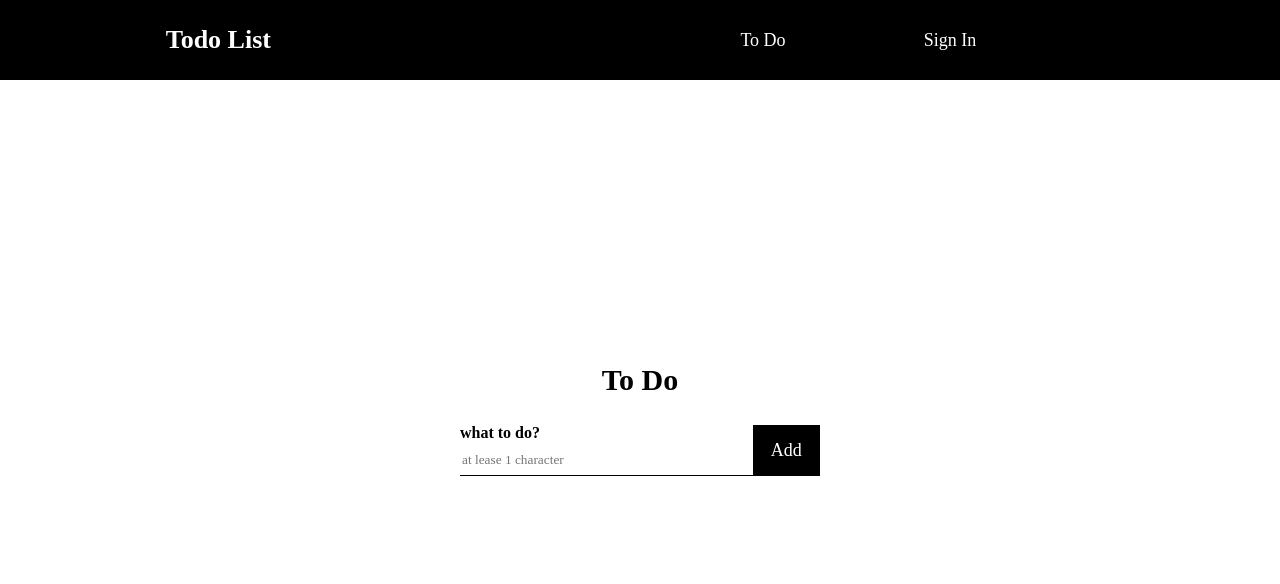
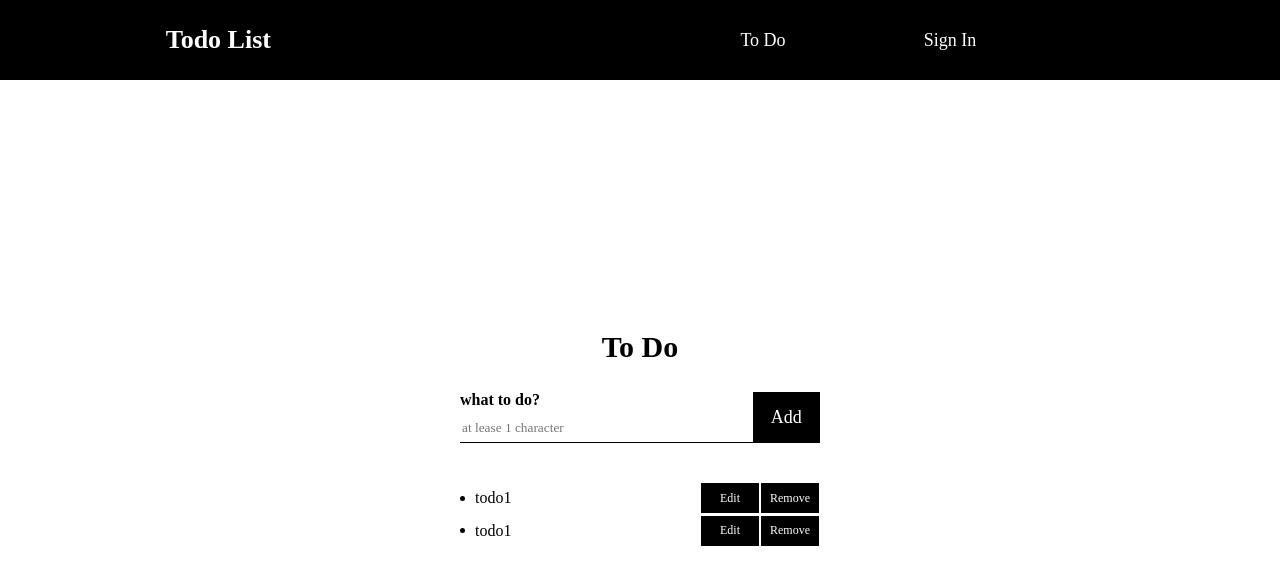
Before and after one commit to rlawlsyoung/wanted-pre-onboarding-frontend, a React (Create React App) app: page /todo in a window 1280 px wide. Shown: the top 584 px of the page. Built offline with nearby package versions, Linux system fonts and the light colour scheme; no server answers; a web font is replaced by a local one.

Commit message:
[Add] TodoBox 컴포넌트 디자인 구현

```diff
--- /dev/null
+++ b/src/components/TodoBox.tsx
@@ -0,0 +1,56 @@
+import styled from 'styled-components';
+
+interface TodoBoxProps {
+  text: string;
+}
+
+const TodoBox: React.FC<TodoBoxProps> = ({ text }) => {
+  return (
+    <StyledTodoBox>
+      <Wrapper>
+        <Dot /> <Text>{text}</Text>
+      </Wrapper>
+      <Wrapper>
+        <Btn>Edit</Btn>
+        <Btn>Remove</Btn>
+      </Wrapper>
+    </StyledTodoBox>
+  );
+};
+
+const StyledTodoBox = styled.li`
+  display: flex;
+  align-items: center;
+  justify-content: space-between;
+  margin-bottom: 2.5px;
+`;
+
+const Wrapper = styled.div`
+  display: flex;
+  align-items: center;
+`;
+
+const Dot = styled.div`
+  height: 5px;
+  width: 5px;
+  border-radius: 2.5px;
+  background-color: black;
+  margin: 10px 10px 10px 0;
+`;
+
+const Text = styled.p``;
+
+const Btn = styled.button`
+  width: 60px;
+  height: 30px;
+  border: none;
+  background-color: black;
+  border-right: 1px solid white;
+  border-left: 1px solid white;
+  color: white;
+  font-family: 'Pretendard';
+  font-size: 12px;
+  cursor: pointer;
+`;
+
+export default TodoBox;
--- a/src/pages/Todo.tsx
+++ b/src/pages/Todo.tsx
@@ -3,6 +3,7 @@ import axios from 'axios';
 import styled from 'styled-components';
 
 import InputBox from '../components/InputBox';
+import TodoBox from '../components/TodoBox';
 
 import { URL } from '../Router';
 
@@ -27,6 +28,7 @@ const Todo = () => {
         console.log(res);
       });
   }, []);
+
   return (
     <StyledTodo className="flex-center">
       <TodoContainer className="flex-center">
@@ -34,13 +36,17 @@ const Todo = () => {
         <InputContainer className="flex-center">
           <InputBox
             title="what to do?"
-            dataTestId="email-input"
+            dataTestId="new-todo-input"
             placeholder="at lease 1 character"
             inputType="text"
             handleOnChange={() => {}}
           />
-          <Btn>Add</Btn>
+          <Btn data-testid="new-todo-add-button">Add</Btn>
         </InputContainer>
+        <TodoUl>
+          <TodoBox text="todo1" />
+          <TodoBox text="todo1" />
+        </TodoUl>
       </TodoContainer>
     </StyledTodo>
   );
@@ -79,4 +85,10 @@ const Btn = styled.button`
   /* cursor: ${(props) => (props.disabled ? '' : 'pointer')}; */
 `;
 
+const TodoUl = styled.ul`
+  display: flex;
+  flex-direction: column;
+  width: 100%;
+`;
+
 export default Todo;
```
